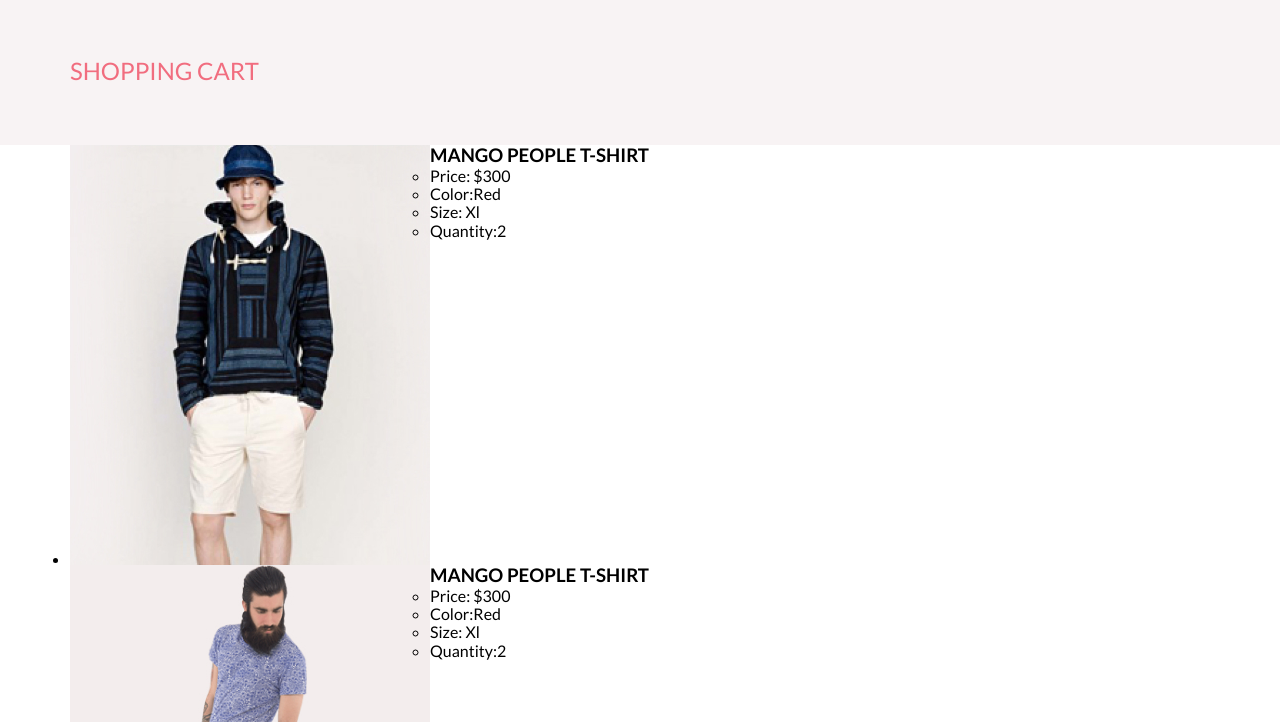
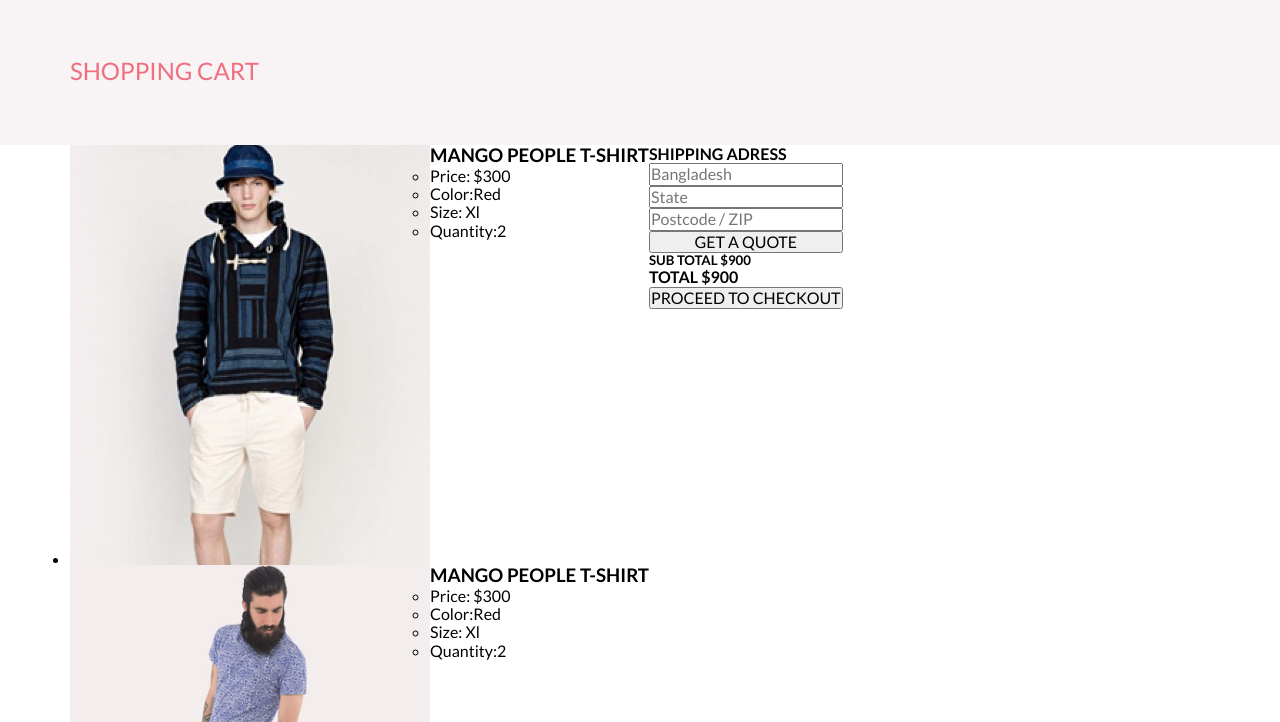
Before and after one commit to FarsOff/GB-shop, a plain HTML site: page cart.html in a window 1280 px wide. Shown: the part 78-800 px from the top of the page. Drawn offline with Linux system fonts and the light colour scheme.

Commit message:
added cart page content

```diff
--- a/cart.html
+++ b/cart.html
@@ -192,8 +192,20 @@
             </div>
          </div>
          <div class="cart__page-content-right">
-            <form action="" class="adress"></form>
-            <form action="" class="total"></form>
+            <form action="#" class="adress">
+               <h4 class="form-title">SHIPPING ADRESS</h4>
+               <input type="text" class="country-input" placeholder="Bangladesh">
+               <input type="text" class="state-input" placeholder="State">
+               <input type="text" class="postcode-input" placeholder="Postcode / ZIP">
+               <input type="button" class="adress-btn" value="GET A QUOTE">
+
+            </form>
+            <div class="cart__total">
+               <h5 class="subtotal">SUB TOTAL <span>$900</span></h5>
+               <h4 class="total">TOTAL <span>$900</span></h4>
+               <button type="submit" class="checkout-btn">PROCEED TO CHECKOUT</button>
+
+            </div>
          </div>
       </section>
    </main>
--- a/css/style.css
+++ b/css/style.css
@@ -1385,10 +1385,21 @@
 .cart{
   padding-top: 59px;
 }
+.cart__page-content{
+  display: flex;
+}
 .cart__page-card{
   display: flex;
   justify-content: start;
 }
-
+.adress{
+  display: flex;
+  flex-direction: column;
+}
+.card__total{
+  width: 360px;
+  height: 214px;
+  background-color: #F5F3F3;
+}
 /*# so
 urceMappingURL=style.css.map */
```
